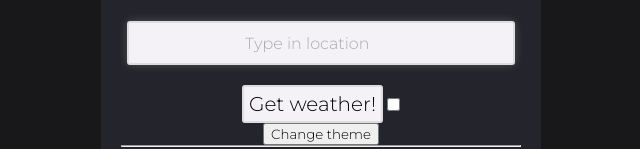
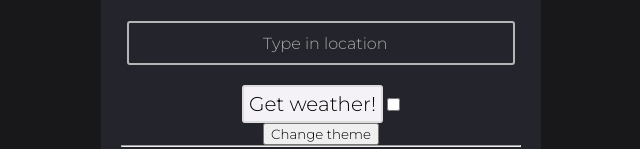
Before and after one commit to SebastianMaliwiecki/Weather-app-Vanilla-JS, a plain HTML site: page index.html in a window 1280 px wide. Both pictures are taken after a click on the button "Change theme". Shown: the part 403-552 px from the top of the page, without its empty margins (319-959 px from the left). Drawn offline with Linux system fonts and the light colour scheme; files whose address does not match are found by name.

Commit message:
CSS Changes

```diff
--- a/app.js
+++ b/app.js
@@ -69,5 +69,10 @@ document.getElementById("getWeather").addEventListener("click", async () => {
 document.getElementById("changeTheme").addEventListener("click", () => {
     document.body.classList.toggle("dark");
     document.getElementById("weather").classList.toggle("dark-foreground");
+
+    const allElements = ["userInput", "test"];
+    console.log(allElements[0]);
+
+    document.getElementById(allElements[0]).classList.toggle("dark");
     console.log("Theme changed");
 })
--- a/index.html
+++ b/index.html
@@ -11,7 +11,6 @@
         <!-- <link rel="stylesheet" href="https://maxcdn.bootstrapcdn.com/bootstrap/4.0.0/css/bootstrap.min.css" integrity="sha384-Gn5384xqQ1aoWXA+058RXPxPg6fy4IWvTNh0E263XmFcJlSAwiGgFAW/dAiS6JXm" crossorigin="anonymous"> -->
     </head>
     <body>
-        <div id="background"></div>
         <main>
             <div id="weather">
                 <div id="weatherInfo">
--- a/style.css
+++ b/style.css
@@ -119,13 +119,18 @@ body.dark {
     width: 90%;
     border-radius: 3px;
     outline: none;
-    box-shadow: 0 0 8px 0 rgba(255, 255, 255, 0.2);
+    /* box-shadow: 0 0 8px 0 rgba(255, 255, 255, 0.2); */
     text-align: center;
     -webkit-appearance: none;
     -ms-appearance: none;
     -moz-appearance: none;
-    transition: box-shadow 0.3s ease, border 0.7s ease;
+    transition: 0.3s ease-in;
     border: 2px solid #ddd;
+}
+
+#userInput.dark {
+    background-color: var(--dark-mode-foreground);
+    border: 2px solid rgb(182, 181, 181);
 }
 
 #userInput:focus, #userInput:valid {
@@ -142,7 +147,7 @@ body.dark {
 
 #inputField .placeholder {
     position: absolute;
-    left: 31%;
+    left: 35.5%;
     top: 33px;
     overflow: hidden;
     white-space: nowrap;
@@ -163,7 +168,7 @@ body.dark {
     top: 10px;
     font-size: 14px;
     color: black;
-    left: 33.5%;
+    left: 37%;
     background-color: rgb(244,242,247);
 }
 
```
